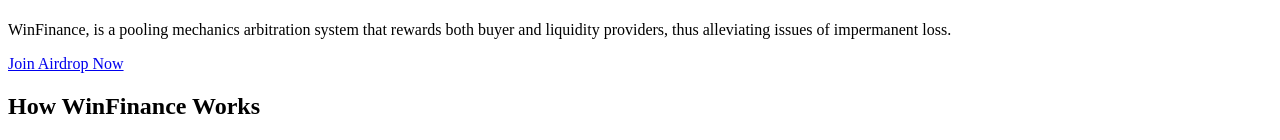
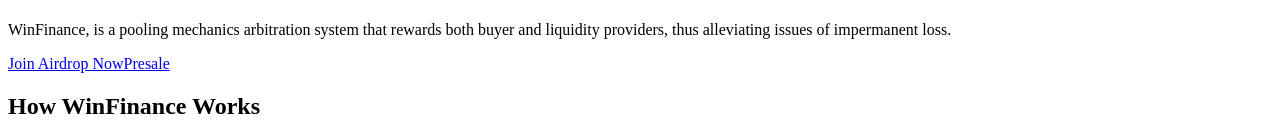
Before and after one commit to WinFinance/WIFI-token, a Nuxt app: page / in a window 1280 px wide. Shown: the part 230-370 px from the top of the page. Built offline with nearby package versions, Linux system fonts and the light colour scheme.

Commit message:
add presale button to landing page

```diff
--- a/pages/index.vue
+++ b/pages/index.vue
@@ -51,6 +51,9 @@
                 <h1>Cryptocurrency derivatives (CFD) and deliverable (cash) liquidity</h1>
                 <p>{{name}}, is a pooling mechanics arbitration system that rewards both buyer and liquidity providers, thus alleviating issues of impermanent loss.</p>
                 <nuxt-link to="#airdrop" class="btn">Join Airdrop Now</nuxt-link>
+
+                               <a href="/presale" class="btn">Presale</a>
+
               </div>
               <!-- banner text -->
             </div>
```
